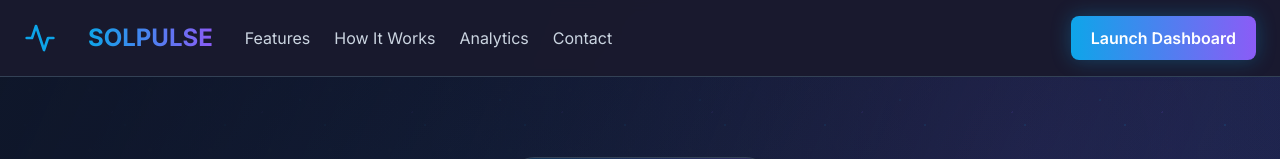
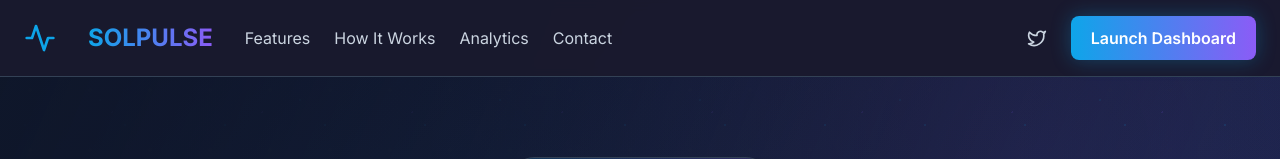
Before and after one commit to jackkoat/solclock, a Next.js app: page / in a window 1280 px wide. Shown: the top 159 px of the page. Built offline with nearby package versions, Linux system fonts and the light colour scheme.

Commit message:
feat: Add Twitter link to navigation and update branding in How It Works section

```diff
--- a/app/dashboard/page.tsx
+++ b/app/dashboard/page.tsx
@@ -1,7 +1,7 @@
 'use client';
 
 import { useEffect, useState } from 'react';
-import { Activity, TrendingUp, AlertCircle, Menu, BarChart3 } from 'lucide-react';
+import { Activity, TrendingUp, AlertCircle, Menu, BarChart3, Twitter } from 'lucide-react';
 import { useRouter } from 'next/navigation';
 import NetworkPulseChart from '@/components/NetworkPulseChart';
 import NetworkActivityChart from '@/components/NetworkActivityChart';
@@ -102,6 +102,15 @@ export default function Dashboard() {
               </nav>
             </div>
             <div className="flex items-center gap-4">
+              <a
+                href="https://x.com/solpulsesite"
+                target="_blank"
+                rel="noopener noreferrer"
+                className="p-2 text-text-secondary hover:text-primary-blue transition-colors"
+                title="Follow us on X"
+              >
+                <Twitter className="w-5 h-5" />
+              </a>
               <div className="flex items-center gap-2">
                 <div className="live-dot"></div>
                 <span className="text-sm text-text-secondary">Live</span>
--- a/app/how-it-works/page.tsx
+++ b/app/how-it-works/page.tsx
@@ -65,7 +65,7 @@ export default function HowItWorks() {
         {/* How It Works Section */}
         <div className="card">
           <div className="text-center mb-8">
-            <h1 className="text-3xl font-bold text-text-primary mb-3">How SolClock Works</h1>
+            <h1 className="text-3xl font-bold text-text-primary mb-3">How SolPulse Works</h1>
             <p className="text-lg text-text-secondary max-w-3xl mx-auto">SolClock solves the challenge of monitoring Solana&apos;s fast-moving meme coin ecosystem by providing real-time analytics, intelligent alerts, and automated tracking - all in one professional dashboard.</p>
           </div>
 
--- a/app/page.tsx
+++ b/app/page.tsx
@@ -3,7 +3,7 @@
 import SolPulseLogo from '@/components/SolPulseLogo';
 import { useRouter } from 'next/navigation';
 import { useState } from 'react';
-import { Activity, TrendingUp, Zap, Shield, Users, ArrowRight, Menu, X, BarChart3, AlertCircle } from 'lucide-react';
+import { Activity, TrendingUp, Zap, Shield, Users, ArrowRight, Menu, X, BarChart3, AlertCircle, Twitter } from 'lucide-react';
 
 export default function Home() {
   const router = useRouter();
@@ -76,6 +76,15 @@ export default function Home() {
 
             {/* Desktop Navigation */}
             <div className="hidden md:flex items-center gap-4">
+              <a
+                href="https://x.com/solpulsesite"
+                target="_blank"
+                rel="noopener noreferrer"
+                className="p-2 text-text-secondary hover:text-primary-blue transition-colors rounded-lg hover:bg-bg-card"
+                title="Follow us on X (Twitter)"
+              >
+                <Twitter className="w-5 h-5" />
+              </a>
               <button
                 onClick={() => router.push('/dashboard')}
                 className="btn-primary glow-on-hover"
@@ -115,6 +124,16 @@ export default function Home() {
                 >
                   Analytics
                 </button>
+                <a
+                  href="https://x.com/solpulsesite"
+                  target="_blank"
+                  rel="noopener noreferrer"
+                  className="flex items-center gap-2 text-left text-text-secondary hover:text-primary-blue transition-colors"
+                  title="Follow us on X (Twitter)"
+                >
+                  <Twitter className="w-4 h-4" />
+                  Follow on X
+                </a>
                 <button
                   onClick={() => router.push('/dashboard')}
                   className="btn-primary w-full text-center"
```
